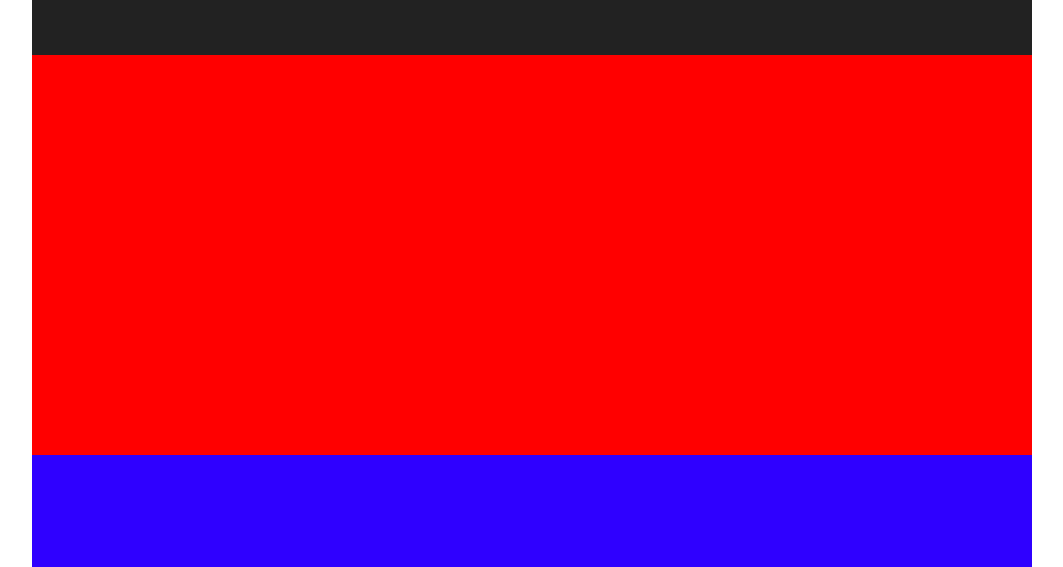
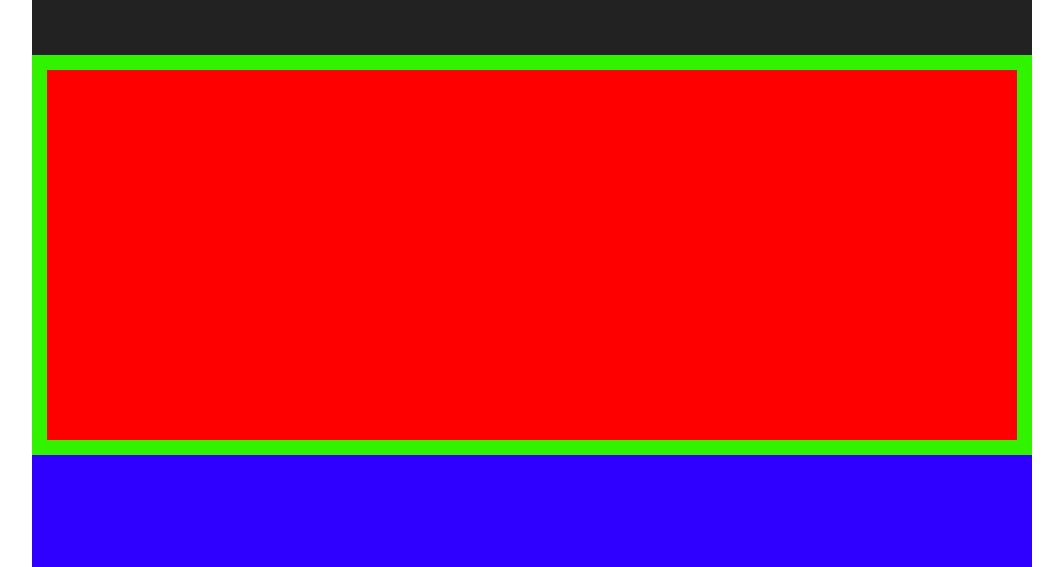
Before and after one commit to VuManhGB/CV, a plain HTML site: page index.html in a window 1280 px wide. Shown: the part 233-800 px from the top of the page, without its empty margins (108-1171 px from the left). Drawn offline with Linux system fonts and the light colour scheme; a web font is replaced by a local one.

Commit message:
add mark border

```diff
--- a/css/style.css
+++ b/css/style.css
@@ -30,6 +30,7 @@ header p1 {
 
 .col1 {
     height: 400px;
+    border: 15px solid rgb(49, 243, 0);
     background-color: rgb(255, 0, 0);
 }
 
```
